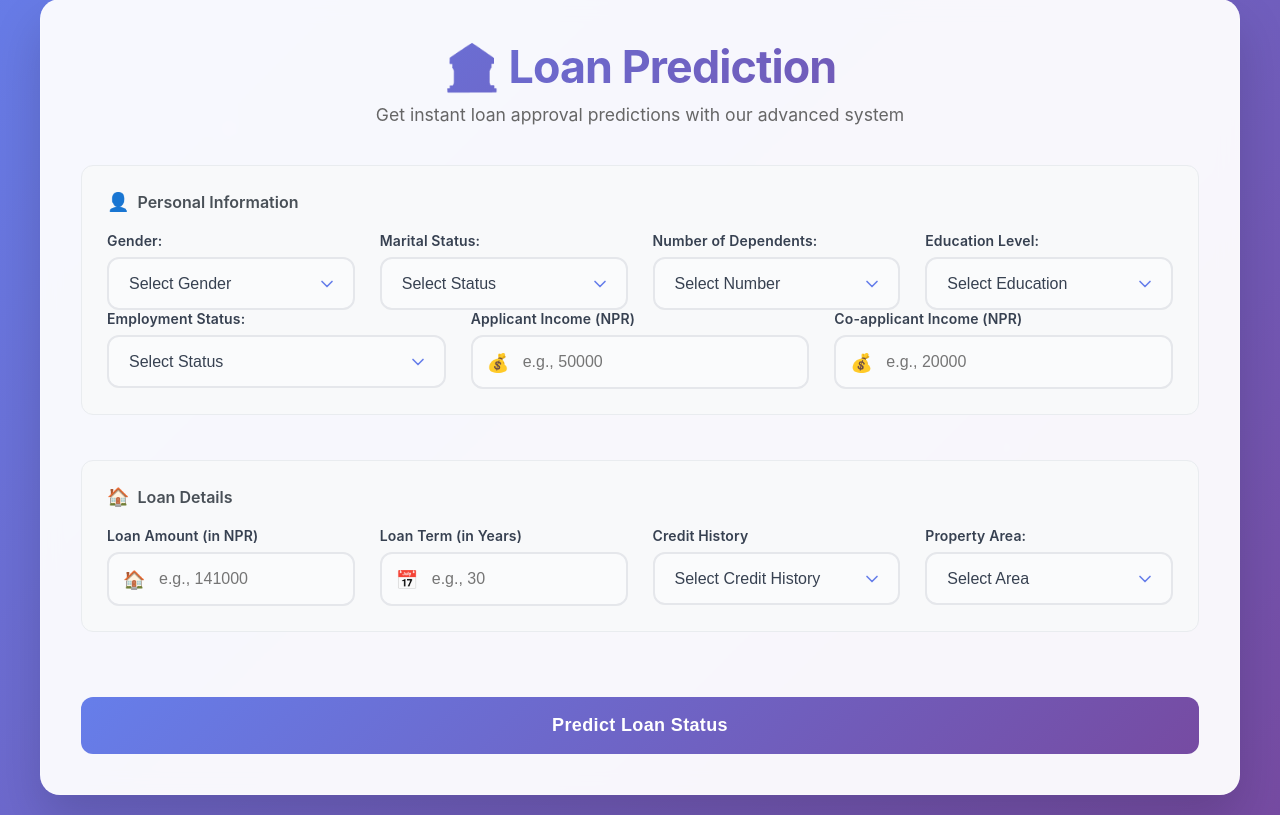
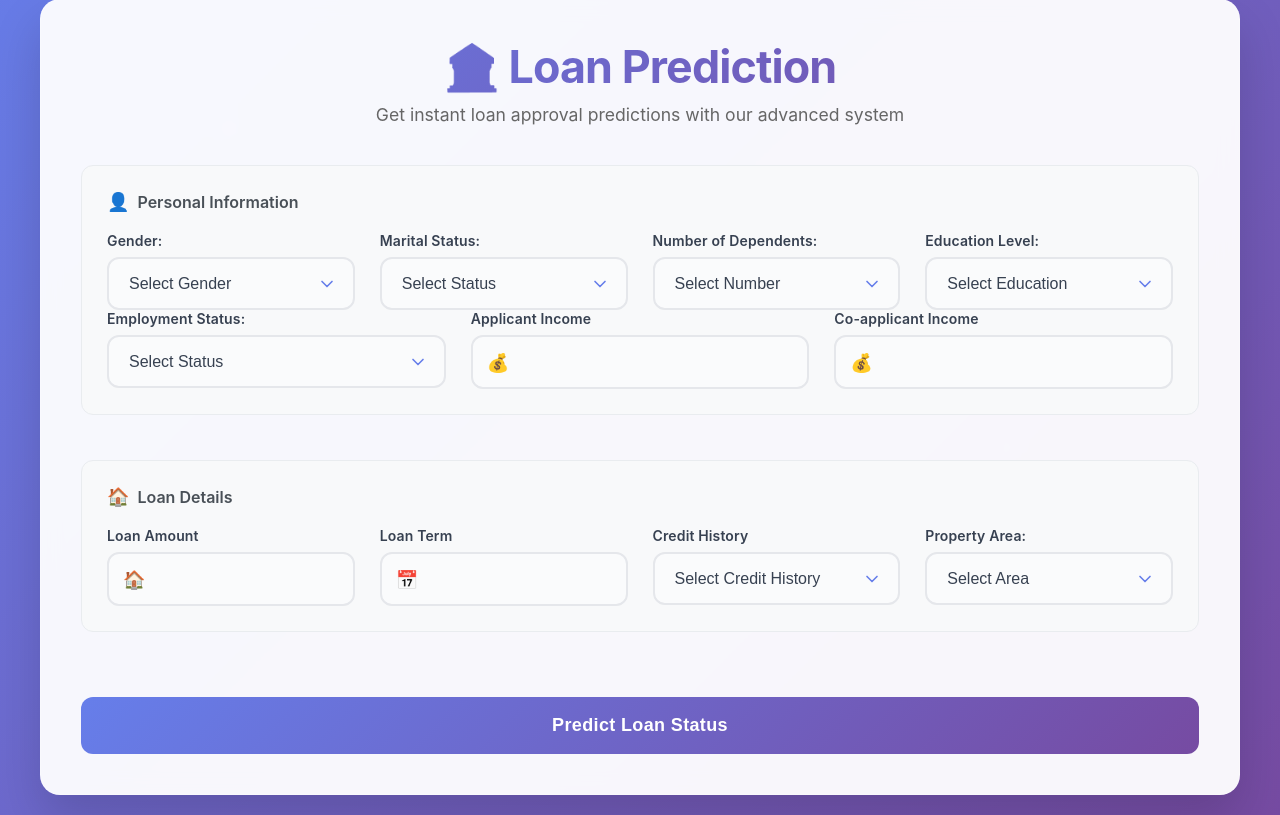
Before and after one commit to shreya9841/loanpredict, a Flask app: page /predict in a window 1280 px wide. Shown: the part 101-916 px from the top of the page. Run offline with Flask 3, Linux system fonts and the light colour scheme; the visitor is signed in with stand-in values (Sample User, id 1); parts of the project's set-up code (start-up, migrations or seed data) failed here and were passed over; some libraries are stand-ins or nearby versions.

Commit message:
second commit

```diff
--- a/app.py
+++ b/app.py
@@ -3,31 +3,30 @@ import pickle
 import numpy as np
 import sqlite3
 from werkzeug.security import generate_password_hash, check_password_hash
-from model import TreeNode, DecisionTree, RandomForest  # your custom model
-from flask_mysqldb import MySQL   # <-- import here
+from flask_mysqldb import MySQL
 
+# Import your custom model classes
+from model import TreeNode, DecisionTree, RandomForest
 
 app = Flask(__name__)
 app.secret_key = "your_secret_key_here"
 
-from flask_mysqldb import MySQL
-
+# MySQL configuration
 app.config['MYSQL_HOST'] = 'localhost'
 app.config['MYSQL_USER'] = 'root'
 app.config['MYSQL_PASSWORD'] = ''
 app.config['MYSQL_DB'] = 'loan_system'
-
 mysql = MySQL(app)
 
-# Load ML model
+# Load trained ML model
 with open("loan_model.pkl", "rb") as f:
     model = pickle.load(f)
 
-# Load feature names
+# Load feature names (to preserve column order)
 with open("features.pkl", "rb") as f:
     feature_names = pickle.load(f)
 
-# Encoding maps
+# Encoding maps (must match training preprocessing!)
 gender_map = {"Male": 1, "Female": 0}
 married_map = {"Yes": 1, "No": 0}
 dependents_map = {"0": 0, "1": 1, "2": 2, "3+": 3}
@@ -36,13 +35,14 @@ self_employed_map = {"Yes": 1, "No": 0}
 property_area_map = {"Urban": 2, "Semiurban": 1, "Rural": 0}
 
 
-# Home
+# ---------------- ROUTES ---------------- #
+
 @app.route("/")
 def index():
     return render_template("index.html")
 
 
-# Sign up
+# -------- SIGN UP --------
 @app.route("/signup", methods=["GET", "POST"])
 def signup():
     if request.method == "POST":
@@ -62,8 +62,7 @@ def signup():
     return render_template("signup.html")
 
 
-
-# Login
+# -------- LOGIN --------
 @app.route("/login", methods=["GET", "POST"])
 def login():
     if request.method == "POST":
@@ -75,7 +74,7 @@ def login():
         user = cur.fetchone()
         cur.close()
 
-        if user and check_password_hash(user[2], password):  # user[2] = password column
+        if user and check_password_hash(user[2], password):  # assuming user[2] = password column
             session['user'] = username
             return redirect(url_for("index"))
         else:
@@ -83,15 +82,14 @@ def login():
     return render_template("login.html")
 
 
-
-# Logout
+# -------- LOGOUT --------
 @app.route("/logout")
 def logout():
     session.pop("user", None)
     return redirect(url_for("index"))
 
 
-# Loan prediction
+# -------- LOAN PREDICTION --------
 @app.route("/predict", methods=["GET", "POST"])
 def predict():
     if "user" not in session:
@@ -99,47 +97,43 @@ def predict():
 
     if request.method == "POST":
         try:
-            # Get form data
-            gender = request.form.get("Gender")
-            married = request.form.get("Married")
-            dependents = request.form.get("Dependents")
-            education = request.form.get("Education")
-            self_employed = request.form.get("Self_Employed")
-            applicant_income = float(request.form.get("ApplicantIncome"))
-            coapplicant_income = float(request.form.get("CoapplicantIncome"))
-            loan_amount = float(request.form.get("LoanAmount"))
-            loan_amount_term = float(request.form.get("Loan_Amount_Term"))
-            credit_history = float(request.form.get("Credit_History"))
-            property_area = request.form.get("Property_Area")
-
-            # Encode inputs
+            # Collect form data
             input_dict = {
-                'Gender': gender_map.get(gender, 0),
-                'Married': married_map.get(married, 0),
-                'Dependents': dependents_map.get(dependents, 0),
-                'Education': education_map.get(education, 0),
-                'Self_Employed': self_employed_map.get(self_employed, 0),
-                'ApplicantIncome': applicant_income,
-                'CoapplicantIncome': coapplicant_income,
-                'LoanAmount': loan_amount,
-                'Loan_Amount_Term': loan_amount_term,
-                'Credit_History': credit_history,
-                'Property_Area': property_area_map.get(property_area, 0)
+                'Gender': gender_map.get(request.form.get("Gender"), 0),
+                'Married': married_map.get(request.form.get("Married"), 0),
+                'Dependents': dependents_map.get(request.form.get("Dependents"), 0),
+                'Education': education_map.get(request.form.get("Education"), 0),
+                'Self_Employed': self_employed_map.get(request.form.get("Self_Employed"), 0),
+                'ApplicantIncome': float(request.form.get("ApplicantIncome")),
+                'CoapplicantIncome': float(request.form.get("CoapplicantIncome")),
+                'LoanAmount': float(request.form.get("LoanAmount")),
+                'Loan_Amount_Term': float(request.form.get("Loan_Amount_Term")),
+                'Credit_History': float(request.form.get("Credit_History")),
+                'Property_Area': property_area_map.get(request.form.get("Property_Area"), 0)
             }
 
+            # Arrange features in training order
             input_data = np.array([[input_dict[feature] for feature in feature_names]])
+
+            # Debug: print to console
+            print("Feature order from training:", feature_names)
+            print("Form input values:", input_dict)
+            print("Final input row:", input_data)
+
+            # Make prediction
             prediction = model.predict(input_data)[0]
+
+            # ⚠️ Ensure correct label meaning
             pred_label = "Approved ✅" if prediction == 1 else "Rejected ❌"
 
-            return render_template("result.html",
-                                   prediction=pred_label,
-                                   input_data=input_dict)
+            return render_template("result.html", prediction=pred_label, input_data=input_dict)
 
         except Exception as e:
-            return render_template("form.html", error=str(e))
+            return render_template("form.html", error=f"Error: {str(e)}")
 
     return render_template("form.html")
 
 
+# ---------------- MAIN ---------------- #
 if __name__ == "__main__":
     app.run(debug=True)
--- a/templates/form.html
+++ b/templates/form.html
@@ -48,7 +48,7 @@
               <select id="Married" name="Married" required>
                 <option value="">Select Status</option>
                 <option value="Yes">Married</option>
-                <option value="No">Single</option>
+                <option value="No">Not Married</option>
               </select>
             </div>
             <div class="form-group">
@@ -80,17 +80,17 @@
               </select>
             </div>
             <div class="form-group">
-              <label for="ApplicantIncome">Applicant Income (NPR)</label>
+              <label for="ApplicantIncome">Applicant Income</label>
               <div class="input-wrapper">
                 <span class="input-icon">💰</span>
-                <input type="number" id="ApplicantIncome" name="ApplicantIncome" class="with-icon" placeholder="e.g., 50000" required min="0"/>
+                <input type="number" id="ApplicantIncome" name="ApplicantIncome" class="with-icon" placeholder="" required min="0"/>
               </div>
             </div>
             <div class="form-group">
-              <label for="CoapplicantIncome">Co-applicant Income (NPR)</label>
+              <label for="CoapplicantIncome">Co-applicant Income</label>
               <div class="input-wrapper">
                 <span class="input-icon">💰</span>
-                <input type="number" id="CoapplicantIncome" name="CoapplicantIncome" class="with-icon" placeholder="e.g., 20000" required min="0"/>
+                <input type="number" id="CoapplicantIncome" name="CoapplicantIncome" class="with-icon" placeholder="" required min="0"/>
               </div>
             </div>
           </div>
@@ -103,17 +103,17 @@
           </div>
           <div class="form-row">
             <div class="form-group">
-              <label for="LoanAmount">Loan Amount (in NPR)</label>
+              <label for="LoanAmount">Loan Amount</label>
               <div class="input-wrapper">
                 <span class="input-icon">🏠</span>
-                <input type="number" id="LoanAmount" name="LoanAmount" class="with-icon" placeholder="e.g., 141000" required min="0"/>
+                <input type="number" id="LoanAmount" name="LoanAmount" class="with-icon" placeholder="" required min="0"/>
               </div>
             </div>
             <div class="form-group">
-              <label for="Loan_Amount_Term">Loan Term (in Years)</label>
+              <label for="Loan_Amount_Term">Loan Term </label>
               <div class="input-wrapper">
                 <span class="input-icon">📅</span>
-                <input type="number" id="Loan_Amount_Term" name="Loan_Amount_Term" class="with-icon" placeholder="e.g., 30" required min="1"/>
+                <input type="number" id="Loan_Amount_Term" name="Loan_Amount_Term" class="with-icon" placeholder="" required min="1"/>
               </div>
             </div>
             <div class="form-group">
@@ -129,7 +129,7 @@
               <select id="Property_Area" name="Property_Area" required>
                 <option value="">Select Area</option>
                 <option value="Urban">Urban</option>
-                <option value="Semiurban">Semi-urban</option>
+                <option value="Semiurban">Semiurban</option>
                 <option value="Rural">Rural</option>
               </select>
             </div>
```
